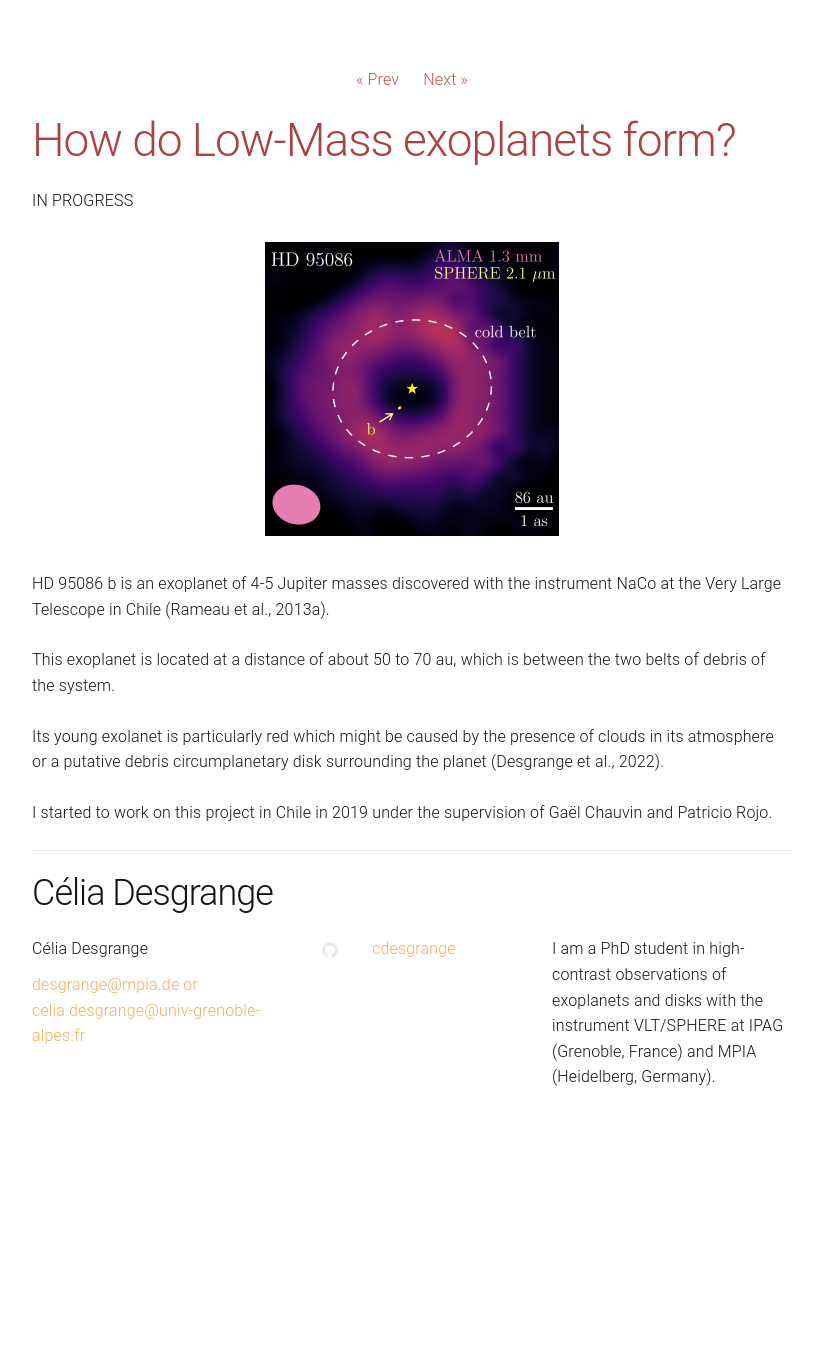
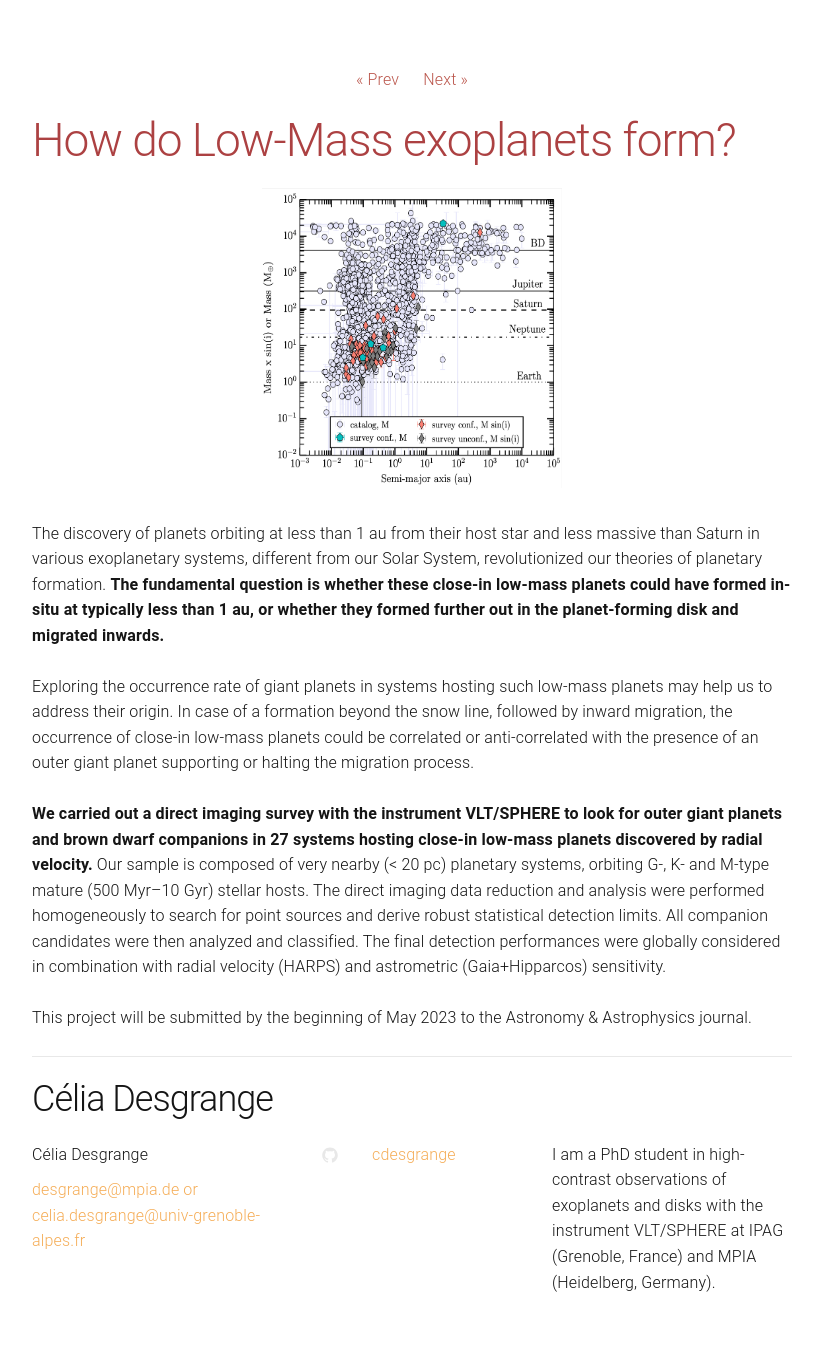
Before and after one commit to cdesgrange/cdesgrange.github.io, a Jekyll site: the page built from _posts/2022-01-23-Low-Mass_Exoplanets.markdown, in a window 1280 px wide. Shown: the part 199-1559 px from the top of the page, without its empty margins (228-1051 px from the left). Built offline with Jekyll 4.4.1, drawn with Linux system fonts in a browser that asks for light colours; before the commit the page ends 1354 px from its top, so only the background shows below that.

Commit message:
updated text and figure and order

```diff
--- a/_posts/2022-01-23-Low-Mass_Exoplanets.markdown
+++ b/_posts/2022-01-23-Low-Mass_Exoplanets.markdown
@@ -1,19 +1,19 @@
 ---
 layout: post
 title:  "How do Low-Mass exoplanets form?"
-date:   2022-04-23 20:09:00
-preview: fig/HD95086_overview.png
+date:   2022-01-23 20:09:00
+preview: fig/fig_intro_subsat.png
 ---
 
-IN PROGRESS
 <p align="center">
-<img src="/fig/HD95086_overview.png" width="300" height="300">
+<img src="/fig/fig_intro_subsat.png" width="300" height="300">
 </p>
 
-HD 95086 b is an exoplanet of 4-5 Jupiter masses discovered with the instrument NaCo at the Very Large Telescope in Chile (Rameau et al., 2013a).
+The discovery of planets orbiting at less than 1 au from their host star and less massive than Saturn in various exoplanetary systems, different  from our Solar System, revolutionized our theories of planetary formation. <b>The fundamental question is whether these close-in low-mass planets could have formed in-situ at typically less than 1 au, or whether they formed further out in the planet-forming disk and migrated inwards. </b>
 
-This exoplanet is located at a distance of about 50 to 70 au, which is between the two belts of debris of the system.
+Exploring the occurrence rate of giant planets in systems hosting such low-mass planets may help us to address their origin. In case of a formation beyond the snow line, followed by inward migration, the occurrence of close-in low-mass planets could be correlated or anti-correlated with the presence of an outer giant planet supporting or halting the migration process.
 
-Its young exolanet is particularly red which might be caused by the presence of clouds in its atmosphere or a putative debris circumplanetary disk surrounding the planet (Desgrange et al., 2022).
 
-I started to work on this project in Chile in 2019 under the supervision of Gaël Chauvin and Patricio Rojo.
+<b>We carried out a direct imaging survey with the instrument VLT/SPHERE to look for outer giant planets and brown dwarf companions in 27 systems hosting close-in low-mass planets discovered by radial velocity.</b> Our sample is composed of very nearby (< 20 pc) planetary systems, orbiting G-, K- and M-type mature (500 Myr--10 Gyr) stellar hosts. The direct imaging data reduction and analysis were performed homogeneously to search for point sources and derive robust statistical detection limits. All companion candidates were then analyzed and classified. The final detection performances were globally considered in combination with radial velocity (HARPS) and astrometric (Gaia+Hipparcos) sensitivity.
+
+This project will be submitted by the beginning of May 2023 to the Astronomy & Astrophysics journal.
```
